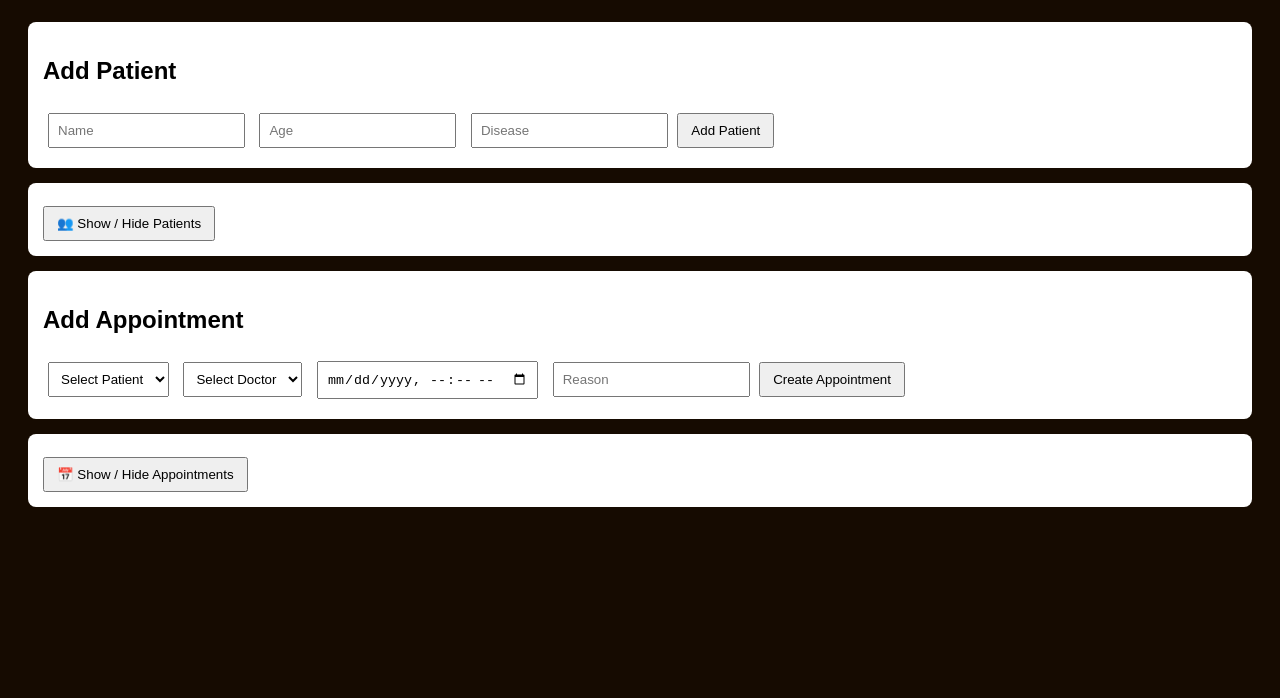
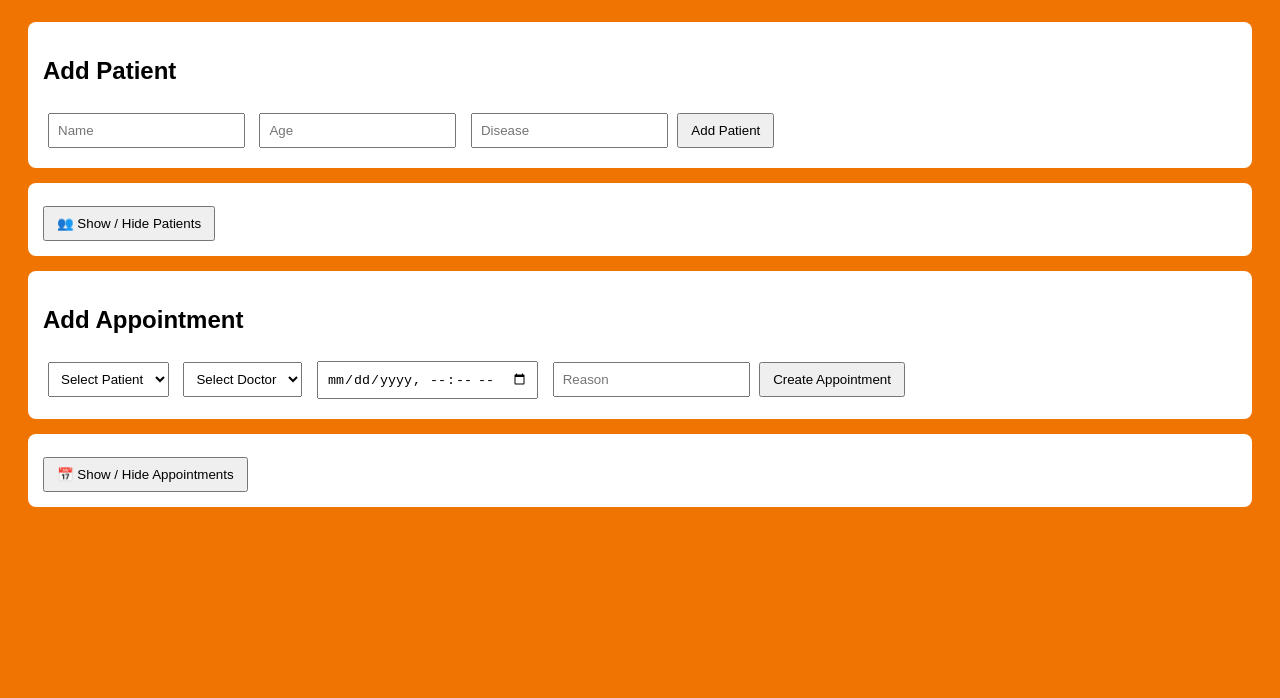
Before and after one commit to karlozk/healthcare-portal, a website: page public/index.html in a window 1280 px wide. Shown: the part 102-800 px from the top of the page. Drawn offline with Linux system fonts and the light colour scheme.

Commit message:
Test CI/CD: change background color

```diff
--- a/public/style.css
+++ b/public/style.css
@@ -1,6 +1,6 @@
 body {
   font-family: Arial;
-  background: #160b01;
+  background: #ef7401;
   padding: 20px;
 }
 
```
